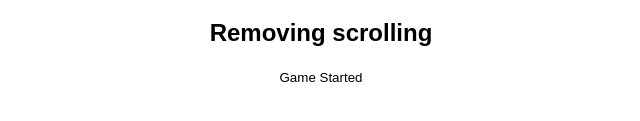
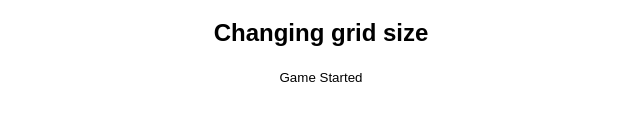
Before and after one commit to carterdmorgan/carterdmorgan.github.io, a plain HTML site: page index.html in a window 1280 px wide. Shown: the part 335-456 px from the top of the page, 319-959 px from the left. Drawn offline with Linux system fonts and the light colour scheme.

Commit message:
changing grid size

```diff
--- a/index.html
+++ b/index.html
@@ -18,7 +18,7 @@
   <body>
     <div class="game-box"><canvas id="canvas" width="324" height="324"></canvas></div>
     <div class="game-info">
-        <h2>Removing scrolling</h2>
+        <h2>Changing grid size</h2>
         <p id="game-status"></p>
         <p id="game-score"></p>
     </div>
```
